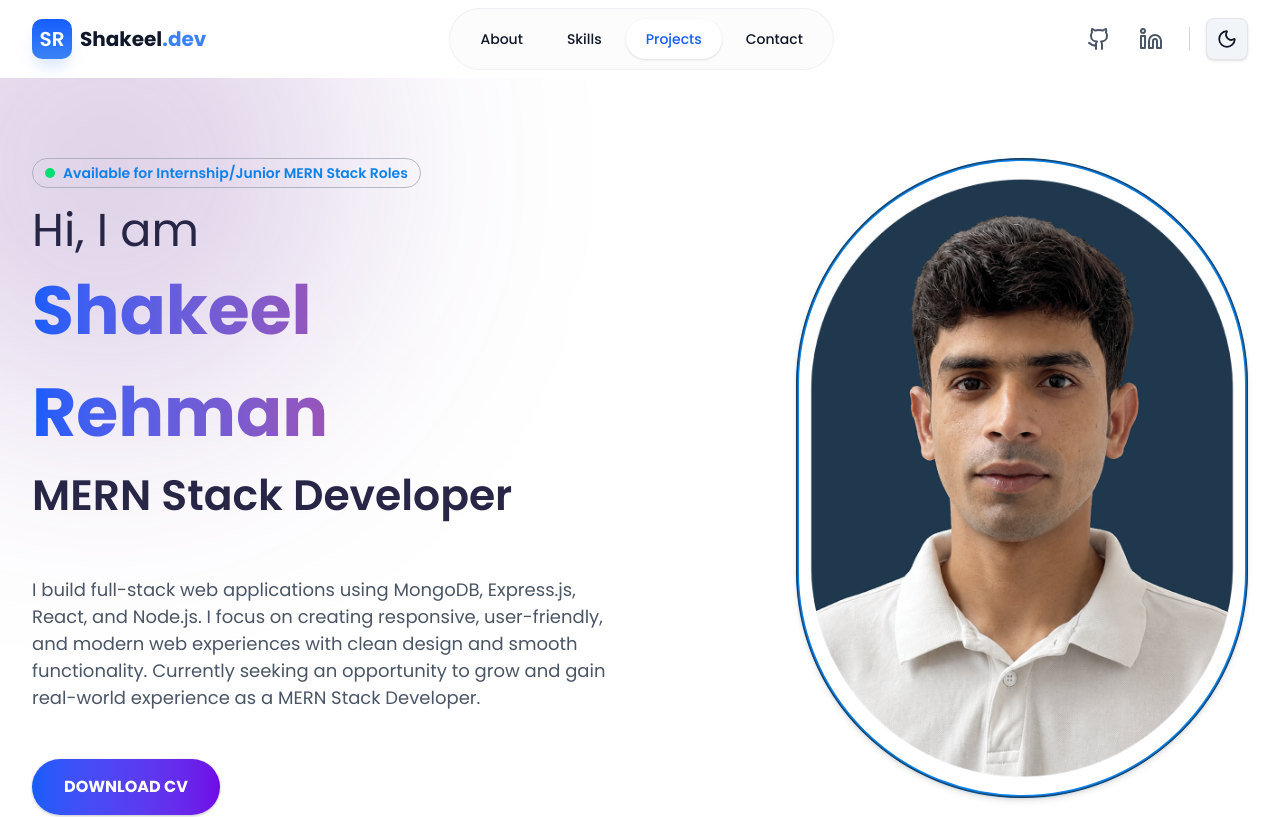
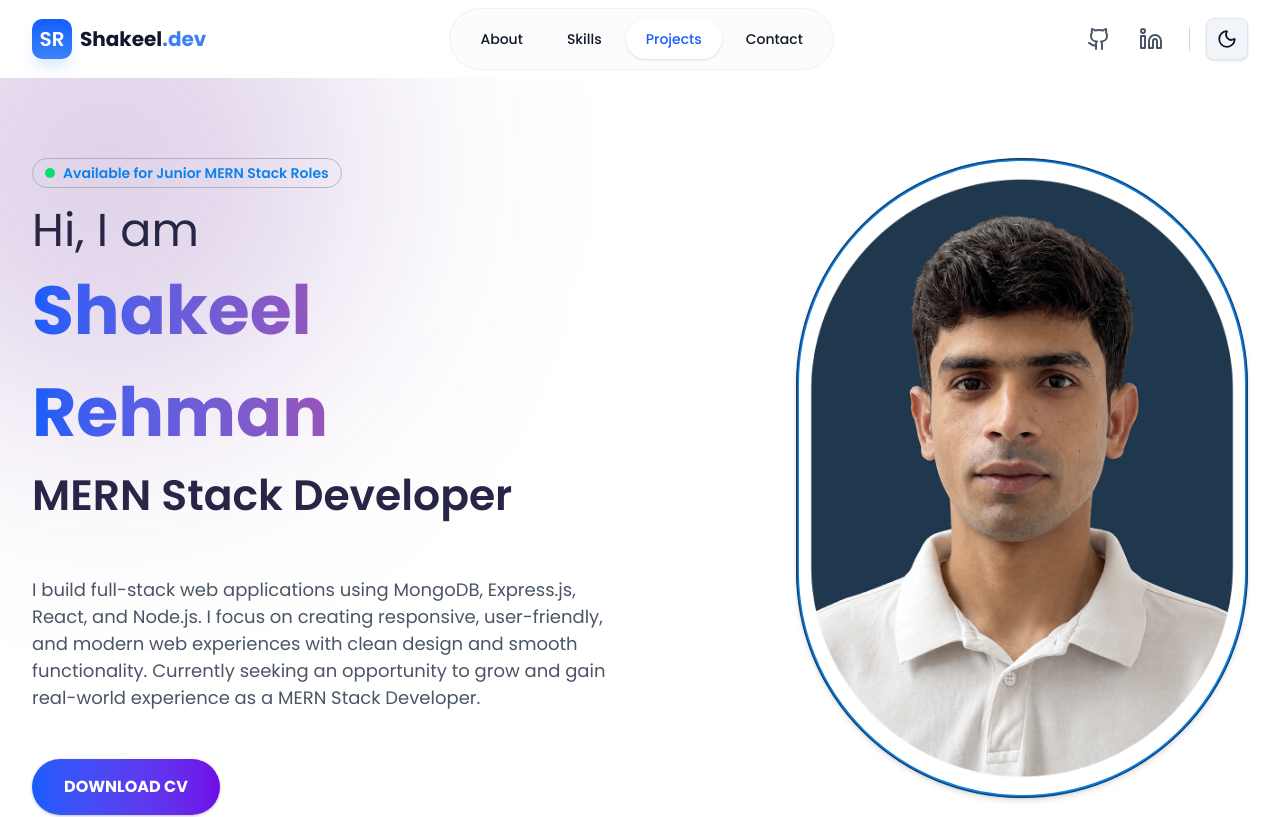
Before and after one commit to shakeelrehman501/Portfolio, a Next.js app: page / in a window 1280 px wide. Shown: the top 817 px of the page. Built offline with nearby package versions, Linux system fonts and the light colour scheme.

Commit message:
Change text in hero section

```diff
--- a/src/components/Hero.tsx
+++ b/src/components/Hero.tsx
@@ -26,12 +26,8 @@ function Hero() {
                   <div className="w-2.5 h-2.5 bg-green-400 rounded-full"></div>
                   <div className="flex flex-col sm:flex-row">
                   <span className="text-sm  font-semibold text-[#0e82eb] dark:text-[#60a5fa] text-wrap">
-                    Available for Internship/
+                    Available for Junior MERN Stack Roles
                   </span>
-                  <span className="text-sm  font-semibold text-[#0e82eb] dark:text-[#60a5fa] text-wrap">
-                    Junior MERN Stack Roles
-                  </span>
-
                   </div>
                 </div>
               </AnimatedItem>
```
